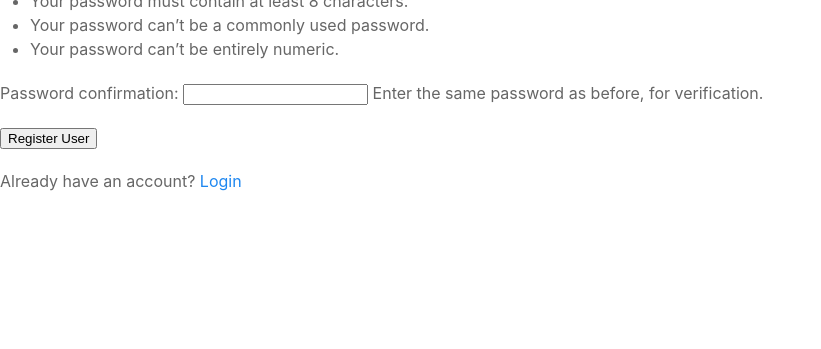
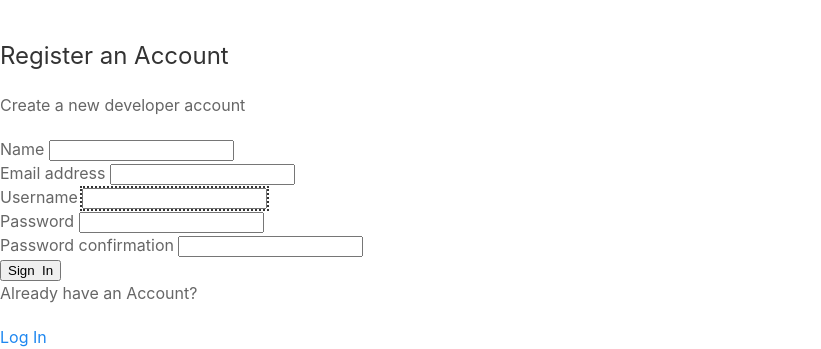
Before and after one commit to caygoder/devsearch, a Django app: page /register/ in a window 1280 px wide. Shown: the part 761-1110 px from the top of the page, without its empty margins (0-821 px from the left). Before the commit the page ends 952 px from the top, so only its background shows below. Run offline with Django 5.2, Linux system fonts and the light colour scheme; some libraries are stand-ins or nearby versions.

Commit message:
Enhance user registration and login forms with improved styling and dynamic field attributes; implement logging for user profile creation and updates.

```diff
--- a/users/forms.py
+++ b/users/forms.py
@@ -9,3 +9,10 @@ class CustomUserCreationForm(UserCreationForm):
         labels = {
             'first_name': 'Name',
         }
+
+    def __init__(self, *args, **kwargs):
+        super(CustomUserCreationForm, self).__init__(*args, **kwargs)
+
+        # self.fields['title'].widget.attrs.update({'class':'input', 'placeholder':'Add title'})
+        for name, field in self.fields.items():
+            field.widget.attrs.update({'class':'input '})
--- a/users/templates/users/login_register.html
+++ b/users/templates/users/login_register.html
@@ -1,28 +1,92 @@
 {% extends 'main.html' %}
+{% load static %}
 
 {% block content %}
 
 {% if page == 'register' %}
 
-<h1>Register User</h1>
-<form method="post" action="{% url 'register' %}">
-    {% csrf_token %}
-    {{ form.as_p }}
-    <input type="submit" value="Register User" />
-</form>
+    <div class="auth">
+        <div class="card">
+            <div class="auth__header text-center">
+                <a href="/">
+                <img src="{% static 'images/icon.svg' %}" alt="icon" />
+                </a>
+                <h3>Register an Account</h3>
+                <p>Create a new developer account</p>
+            </div>
 
+        <form action="{% url 'register' %}" method="post" class="form auth__form">
+            <!-- Input:Text -->
+            {% csrf_token %}
 
-<p>Already have an account? <a href="{% url 'login' %}">Login</a></p>
+            {% for field in form %}
+
+                <div class="form__field">
+                    <label for="formInput#text">{{field.label}}</label>
+                    {{field}}
+                </div>
+
+            {% endfor %}
+
+            <div class="auth__actions">
+            <input class="btn btn--sub btn--lg" type="submit" value="Sign  In" />
+            </div>
+        </form>
+        <div class="auth__alternative">
+            <p>Already have an Account?</p>
+            <a href="{% url 'login' %}">Log In</a>
+        </div>
+        </div>
+    </div>
+
 {% else %}
 
-<form method="post" action="{% url 'login' %}">
-    {% csrf_token %}
-    <input type="text" name="username" placeholder="Username"/>
-    <input type="password" name="password" placeholder="Enter password"/>
-    <input type="submit" name="submit" value="Login"/>
+    <div class="auth">
+        <div class="card">
+        <div class="auth__header text-center">
+            <a href="/">
+            <img src="{% static 'images/icon.svg' %}" alt="icon" />
+            </a>
+            <h3>Account Login</h3>
+            <p>Hello Developer, Welcome Back!</p>
+        </div>
 
-    <p>Don't have an account? <a href="{% url 'register' %}">Sign Up</a></p>
-</form>
+        <form action="{% url 'login' %}" class="form auth__form" method="post">
+            {% csrf_token %}
+            <!-- Input:Username -->
+            <div class="form__field">
+            <label for="formInput#text">Username: </label>
+            <input
+                class="input input--text"
+                id="formInput#text"
+                type="text"
+                name="username"
+                placeholder="Enter your username..."
+            />
+            </div>
+
+            <!-- Input:Password -->
+            <div class="form__field">
+            <label for="formInput#password">Password: </label>
+            <input
+                class="input input--password"
+                id="formInput#password"
+                type="password"
+                name="password"
+                placeholder="••••••••"
+            />
+            </div>
+            <div class="auth__actions">
+            <input class="btn btn--sub btn--lg" type="submit" value="Log In" />
+            <a href="forgetpassword.html">Forget Password?</a>
+            </div>
+        </form>
+        <div class="auth__alternative">
+            <p>Don’t have an Account?</p>
+            <a href="{% url 'register' %}">Sign Up</a>
+        </div>
+        </div>
+    </div>
 
 {% endif %}
 
--- a/users/views.py
+++ b/users/views.py
@@ -1,4 +1,4 @@
-from django.shortcuts import render, redirect
+from django.shortcuts import render, redirect, get_object_or_404
 from django.contrib.auth import login, authenticate, logout
 from django.contrib.auth.models import User
 from django.contrib.auth.decorators import login_required
@@ -11,22 +11,20 @@ def loginUser(request):
         return redirect('profiles')
 
     if request.method == 'POST':
-        print(request.POST)
-        username = request.POST.get('username')
-        password = request.POST.get('password')
+        username = request.POST.get('username', '').lower().strip()
+        password = request.POST.get('password', '')
 
         try:
-            user = User.objects.get(username=username)
-        except User.DoesNotExist:
-            messages.error(request, "Username does not exist")
-
-        user = authenticate(request, username=username, password=password)
-
-        if user is not None:
-            login(request, user)
-            return redirect('profiles')
-        else:
-            messages.error(request, "Username OR password is incorrect")
+            user = authenticate(request, username=username, password=password)
+            if user is not None:
+                login(request, user)
+                return redirect('profiles')
+            else:
+                messages.error(request, "Invalid username or password")
+                print(f"Failed login attempt for username: {username}")
+        except Exception as e:
+            messages.error(request, "An error occurred during login")
+            print(f"Login error: {str(e)}")
 
     return render(request, 'users/login_register.html')
 
@@ -42,25 +40,32 @@ def registerUser(request):
     form = CustomUserCreationForm()
 
     if request.method == 'POST':
-        print("user creation...")
         form = CustomUserCreationForm(request.POST)
 
-        if form.is_valid():
-            user = form.save(commit=False)
-            user.username = user.username.lower()
-            user.save()
-            print("user created")
-            messages.success(request, 'User account was successfully created!')
+        try:
+            if form.is_valid():
+                # Create user instance but don't save yet
+                user = form.save(commit=False)
 
-            login(request, user)
-            return redirect('profiles')
+                # Sanitize username: convert to lowercase and strip whitespace
+                user.username = user.username.lower().strip()
 
-        else:
-            messages.error(request, 'Error occured during registration!')
-            print("Error creating user account")
-            for field, errors in form.errors.items():
-                for error in errors:
-                    messages.error(request, f"{field}: {error}")
+                # Save the user
+                user.save()
+
+                messages.success(request, 'User account was successfully created!')
+                login(request, user)
+                return redirect('profiles')
+            else:
+                messages.error(request, 'Error occurred during registration!')
+                # Log form validation errors in detail
+                for field, errors in form.errors.items():
+                    for error in errors:
+                        messages.error(request, f"{field}: {error}")
+                        print(f"Registration validation error - {field}: {error}")
+        except Exception as e:
+            messages.error(request, 'An unexpected error occurred during registration.')
+            print(f"Unexpected registration error: {str(e)}")
 
     context = {"page": page, "form": form}
     return render(request, 'users/login_register.html', context)
@@ -72,7 +77,7 @@ def profiles(request):
     return render(request, 'users/profiles.html', context)
 
 def userProfile(request, pk):
-    profile = Profile.objects.get(id=pk)
+    profile = get_object_or_404(Profile, id=pk)
     topSkills = profile.skill_set.exclude(description__exact="")
     otherSkills = profile.skill_set.filter(description="")
     context = {'profile': profile, 'topSkills': topSkills, 'otherSkills': otherSkills}
```
Also changed, not shown: templates/login.html (added, +67 -0 lines), templates/signup.html (added, +89 -0 lines), users/signals.py (+10 -9 lines).
